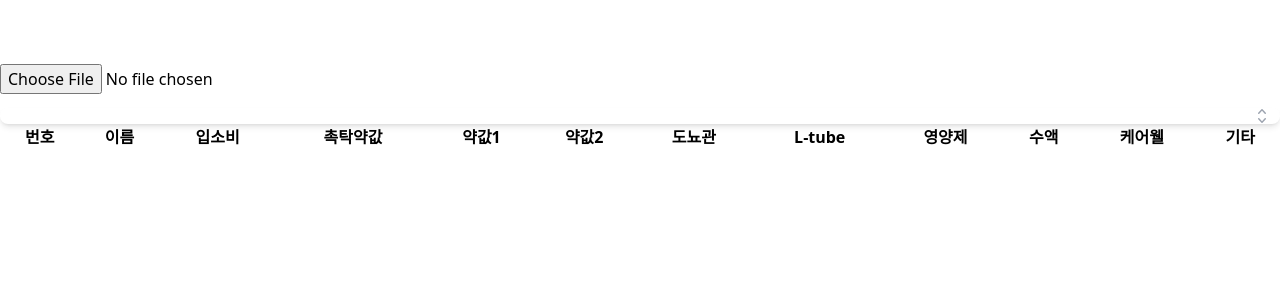
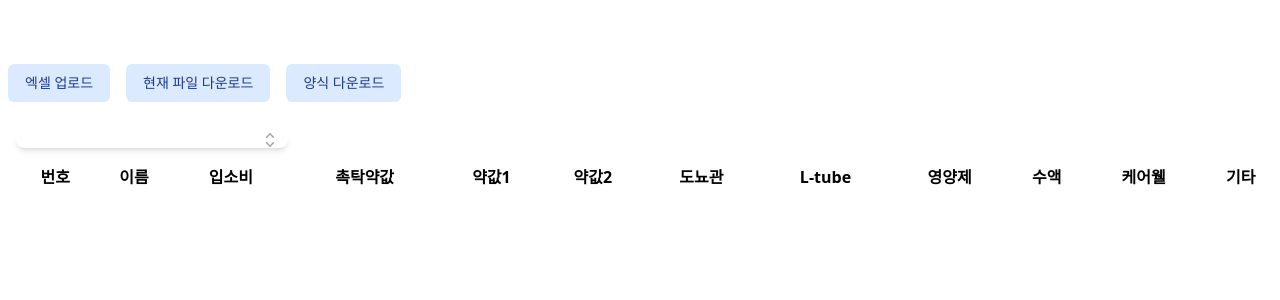
Before and after one commit to obov/agp-app, a React (Vite) app: page / in a window 1280 px wide. Shown: the top 300 px of the page. Built offline with nearby package versions, Linux system fonts and the light colour scheme.

Commit message:
feat: set styles

```diff
--- a/src/App.jsx
+++ b/src/App.jsx
@@ -1,6 +1,11 @@
 import { useMemo, useState } from "react";
 import ExcelInput from "./components/ExcelInput";
-import { copyText, isNullOrUndefined, nullIfNotExists } from "./funcs/utils";
+import {
+  copyText,
+  isNullOrUndefined,
+  monthParser,
+  nullIfNotExists,
+} from "./funcs/utils";
 import { TABLE_HEADER } from "./funcs/xlsxReader";
 import Modal from "./Modal";
 import useStateWithReset from "./hooks/useStateWithReset";
@@ -8,6 +13,7 @@ import useLog from "./hooks/useLog";
 import { Dialog } from "@headlessui/react";
 import defaultCopyMessage from "./funcs/defaultCopyMessage";
 import MonthList from "./components/monthList";
+import Button from "./components/Button";
 
 export default function App() {
   const [userDataForTable, setUserDataForTable] = useState(null);
@@ -35,8 +41,6 @@ export default function App() {
     setUserSelected(user);
     setCopyContent(defaultCopyMessage(user, month));
     openModal();
-
-    console.log("in handle click", user);
   };
 
   const handleChangeCopyContent = (e) => {
@@ -47,6 +51,10 @@ export default function App() {
     if (month !== e) {
       setMonth(e);
     }
+  };
+
+  const handleClickDownload = () => {
+    console.log("download");
   };
 
   useReactiveResetUserSelected(month);
@@ -71,8 +79,25 @@ export default function App() {
   };
   return (
     <div className="fixed top-16 w-full">
+      <div className="mx-2 inline-block">
         <ExcelInput setUserDataForTable={setUserDataForTable} />
+      </div>
+      <div className="mx-2 inline-block">
+        <Button onClick={handleClickDownload} text={"현재 파일 다운로드"} />
+      </div>
+      <div className="mx-2 inline-block">
+        <Button onClick={handleClickDownload} text={"양식 다운로드"} />
+      </div>
+
+      <div className="h-4"></div>
+
+      <div className="w-72 pl-4">
         <MonthList monthes={monthes} onSelectMonth={handleSelectMonth} />
+      </div>
+
+      <div className="h-4"></div>
+
+      <div className="pl-4">
         <table className="table-auto w-full">
           <thead>
             <tr>
@@ -84,7 +109,11 @@ export default function App() {
           <tbody>
             {nullIfNotExists(users, (users) =>
               users.map((user) => (
-              <tr key={user.번호} onClick={handleClickUser(user)}>
+                <tr
+                  key={user.번호}
+                  onClick={handleClickUser(user)}
+                  className="hover:bg-slate-100"
+                >
                   {TABLE_HEADER.map((header) => (
                     <td key={header}>{user[header]}</td>
                   ))}
@@ -93,6 +122,8 @@ export default function App() {
             )}
           </tbody>
         </table>
+      </div>
+
       <Modal isOpen={isOpen} closeModal={handleCloseModalCancel}>
         <Dialog.Title
           as="h3"
@@ -102,32 +133,30 @@ export default function App() {
         </Dialog.Title>
         <div className="mt-2">
           <p className="text-sm text-gray-500">
-            {nullIfNotExists(userSelected, (userSelected) => userSelected.이름)}
+            {nullIfNotExists(
+              userSelected,
+              (userSelected) =>
+                `${userSelected.이름} 님께 보내기 위한 메시지 입니다.`
+            )}
           </p>
         </div>
 
         <label
           htmlFor="message"
-          className="block mb-2 text-sm font-medium text-gray-900 dark:text-white"
+          className="block mb-2 text-sm font-medium text-gray-900"
         >
-          Your message
+          {monthParser(month)}
         </label>
         <textarea
           id="message"
-          rows="4"
+          rows="14"
           className="block p-2.5 w-full text-sm text-gray-900 bg-gray-50 rounded-lg border border-gray-300 focus:ring-blue-500 focus:border-blue-500 "
           value={copyContent}
           onChange={handleChangeCopyContent}
         ></textarea>
 
         <div className="mt-4">
-          <button
-            type="button"
-            className="inline-flex justify-center rounded-md border border-transparent bg-blue-100 px-4 py-2 text-sm font-medium text-blue-900 hover:bg-blue-200 focus:outline-none focus-visible:ring-2 focus-visible:ring-blue-500 focus-visible:ring-offset-2"
-            onClick={handleCloseModalCopy}
-          >
-            Got it, thanks!
-          </button>
+          <Button onClick={handleCloseModalCopy} text={"복사 / 닫기"} />
         </div>
       </Modal>
     </div>
--- /dev/null
+++ b/src/components/Button.jsx
@@ -0,0 +1,13 @@
+const Button = ({ text, onClick }) => {
+  return (
+    <button
+      type="button"
+      className="inline-flex justify-center rounded-md border border-transparent bg-blue-100 px-4 py-2 text-sm font-medium text-blue-900 hover:bg-blue-200 focus:outline-none focus-visible:ring-2 focus-visible:ring-blue-500 focus-visible:ring-offset-2"
+      onClick={onClick}
+    >
+      {text}
+    </button>
+  );
+};
+
+export default Button;
--- a/src/components/ExcelInput.jsx
+++ b/src/components/ExcelInput.jsx
@@ -17,12 +17,16 @@ const ExcelInput = ({ setUserDataForTable }) => {
   }, [addSubscriber, setUserDataForTable]);
 
   return (
+    <label className="inline-flex justify-center rounded-md border border-transparent bg-blue-100 px-4 py-2 text-sm font-medium text-blue-900 hover:bg-blue-200 focus:outline-none focus-visible:ring-2 focus-visible:ring-blue-500 focus-visible:ring-offset-2">
+      엑셀 업로드
       <input
         id="readExcel"
         type="file"
         accept="application/vnd.openxmlformats-officedocument.spreadsheetml.sheet"
+        className="hidden"
         onChange={handleChangeXlsxFile}
       ></input>
+    </label>
   );
 };
 
--- a/src/funcs/defaultCopyMessage.js
+++ b/src/funcs/defaultCopyMessage.js
@@ -2,6 +2,7 @@ import {
   isNullOrUndefined,
   removeDuplication,
   numberWithCommas,
+  monthParser,
 } from "./utils";
 
 export const defaultCopyMessage = (user, month) => {
@@ -36,11 +37,6 @@ export const defaultCopyMessage = (user, month) => {
   }${
     userPrice("\n└기타 : ", user, "기타") //
   }`;
-};
-
-const monthParser = (month) => {
-  const [yy, mm] = month.split(".");
-  return `20${yy}년 ${Number(mm)}월`;
 };
 
 const calculateUserPrice = (user, keys) => {
--- a/src/funcs/utils.js
+++ b/src/funcs/utils.js
@@ -25,3 +25,8 @@ export const removeDuplication = (array) => Array.from(new Set(array));
 export const numberWithCommas = (x) => {
   return x.toString().replace(/\B(?=(\d{3})+(?!\d))/g, ",");
 };
+
+export const monthParser = (month) => {
+  const [yy, mm] = month.split(".");
+  return `20${yy}년 ${Number(mm)}월`;
+};
```
Lines whose indentation alone changed are shown as unchanged.
